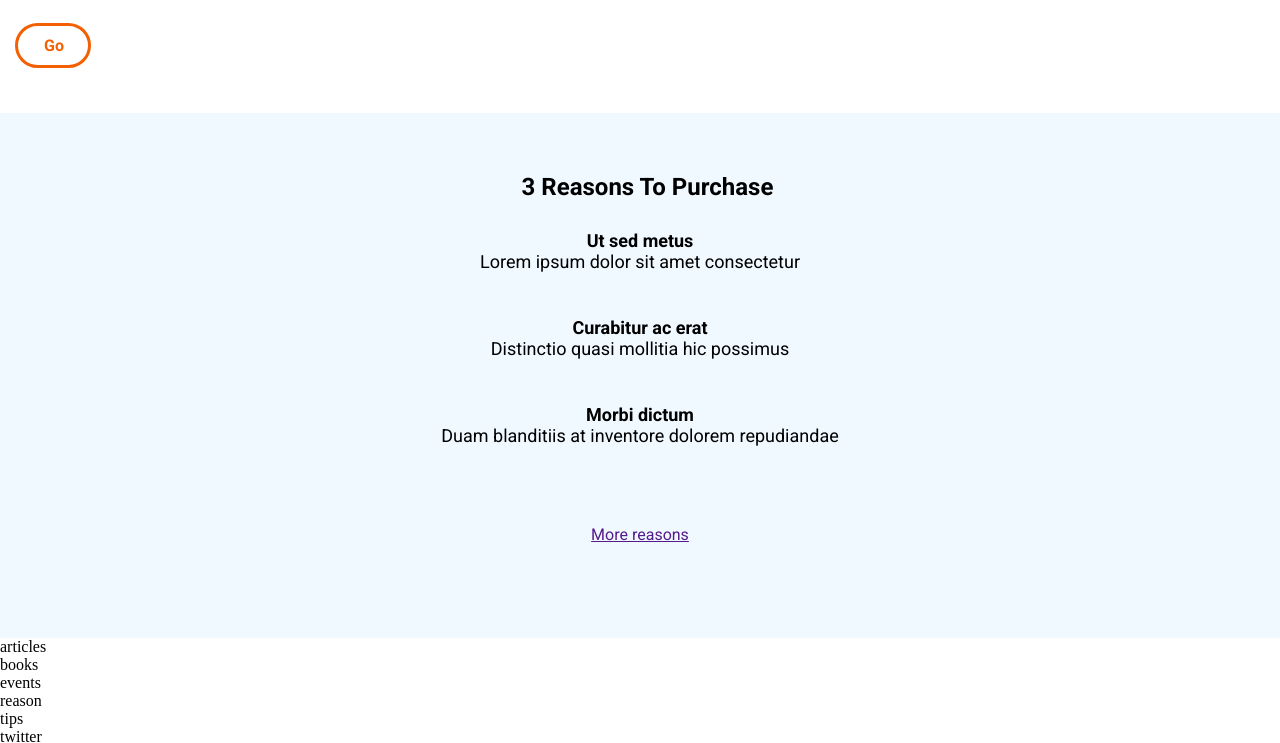
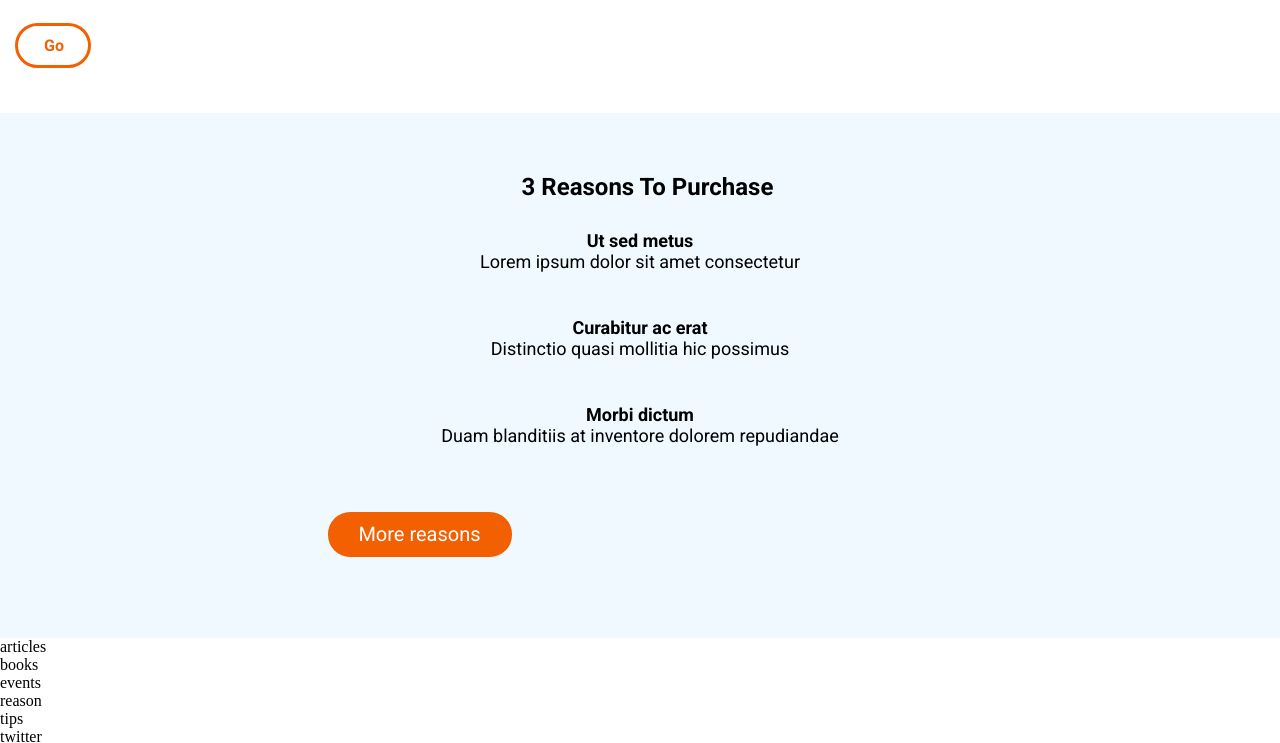
Before and after one commit to Adalab/modulo-1-evaluacion-final-taniamg, a website: page src/html/index.html in a window 1280 px wide. Shown: the part 1092-1835 px from the top of the page. Drawn offline with nearby package versions, Linux system fonts and the light colour scheme; files that its build step writes are made by us from their sources; files whose address does not match are found by name.

Commit message:
upload main movil finish

```diff
--- a/src/html/partials/main.html
+++ b/src/html/partials/main.html
@@ -16,5 +16,7 @@
     <p class="reason__text">Duam blanditiis at inventore dolorem repudiandae</p>
   </article>
 
-  <div class="reason__button"><a href=""> More reasons</a></div>
+  <div class="reason__button">
+    <a class="reason__button--link" href=""> More reasons</a>
+  </div>
 </section>
--- a/src/scss/layout/_main.scss
+++ b/src/scss/layout/_main.scss
@@ -44,3 +44,15 @@
   font-size: 18px;
   margin-bottom: 45px;
 }
+.reason__button {
+  width: 184px;
+  height: 45px;
+  border-radius: 22px;
+  background-color: $main-buttoncolor;
+  padding: 10px 29px 0 29px;
+}
+.reason__button--link {
+  color: white;
+  text-decoration: none;
+  font-size: 20px;
+}
```
